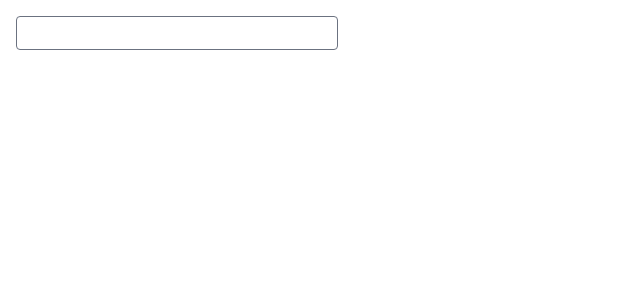
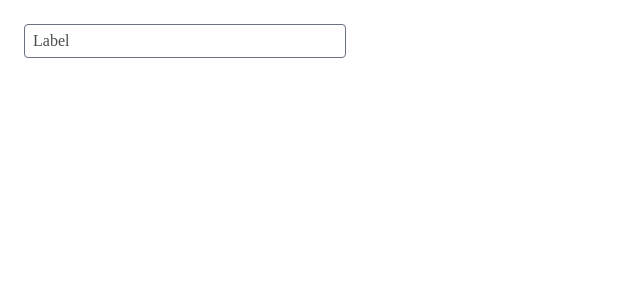
Before and after one commit to syedfaheem27/WeekDay-Assessment, a React (Vite) app: page / in a window 1280 px wide. Shown: the top 300 px of the page, without its empty margins (0-640 px from the left). Built offline with nearby package versions, Linux system fonts and the light colour scheme.

Commit message:
Add a placeholder to the custom select component

```diff
--- /dev/null
+++ b/src/components/Select/Placeholder.jsx
@@ -0,0 +1,19 @@
+import styles from './Placeholder.module.css';
+
+
+/* isOutside is going to hold a boolean which defines
+whether the placeholder will be outside the select(which is
+the case when we make selections) or inside(when there are no
+selections)
+*/
+const Placeholder = ({ isOutside, label }) => {
+    return (
+        <span
+            className={isOutside ? styles['label-outside'] : styles['label-inside']}
+        >
+            {label}
+        </span>
+    )
+}
+
+export default Placeholder
--- /dev/null
+++ b/src/components/Select/Placeholder.module.css
@@ -0,0 +1,15 @@
+.label-outside {
+  margin: 0;
+  padding: 4px 8px;
+  position: absolute;
+  top: -24px;
+  opacity: 0.7;
+}
+.label-inside {
+  margin: 0;
+  padding: 4px 8px;
+  position: absolute;
+  top: 50%;
+  transform: translateY(-50%);
+  opacity: 0.7;
+}
--- a/src/components/Select/Select.jsx
+++ b/src/components/Select/Select.jsx
@@ -2,12 +2,15 @@ import { useState } from "react";
 import Wrapper from "./Wrapper";
 import DropDown from "./DropDown";
 import Chips from "./Chips";
+import Placeholder from './Placeholder'
 
 const DummyFilters = ["Indiaaaaaaaaaaaaaaaaaaaaaaaaaaaaaaaa", "USA", "AFG", "AUS"];
 
 /* isSingle is a prop that decides if we're able to make a single selection or multiple selections
 as we have minimum experience and min base salary which are single field selections */
-const Select = ({ isSingle }) => {
+
+/* label - serves as a placeholder */
+const Select = ({ isSingle, label = "Label" }) => {
     const [isOpen, setIsOpen] =
         useState(false); /* defines whether drop down is open or not */
     const [selectedFilters, setSelectedFilters] = useState(
@@ -46,6 +49,9 @@ const Select = ({ isSingle }) => {
                 <DropDown filters={DummyFilters} onSelect={handleSelectFilters} />
             )}
             {
+                <Placeholder isOutside={selectedFilters.length !== 0} label={label} />
+            }
+            {
                 /* if there are selected filters, we would want to show filter chips */
 
                 selectedFilters.length !== 0 && (
--- a/src/components/Select/Wrapper.module.css
+++ b/src/components/Select/Wrapper.module.css
@@ -5,5 +5,5 @@
   border: 1px solid var(--color-gray-500);
   min-height: 32px;
   border-radius: 4px;
-  margin: 16px;
+  margin: 24px;
 }
```
